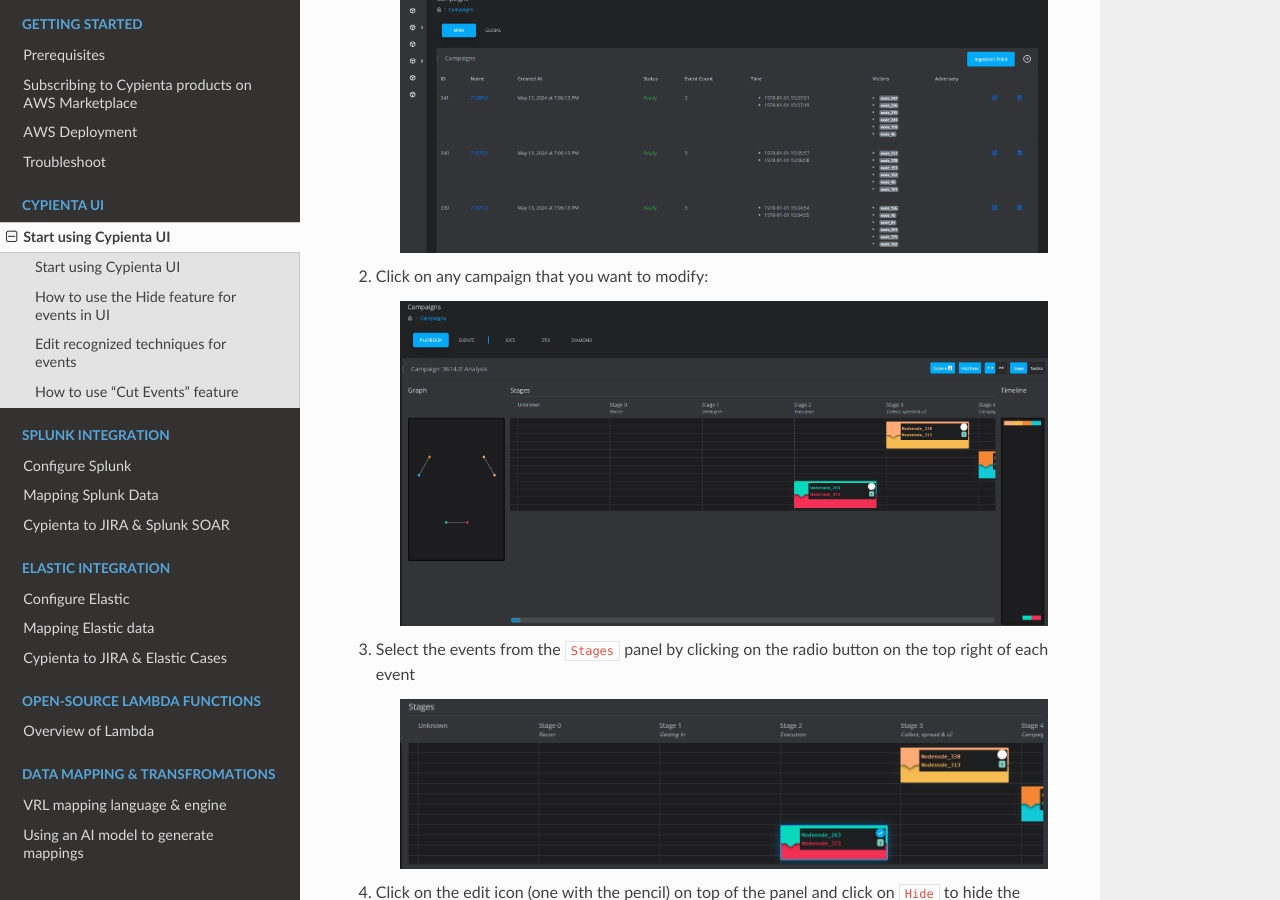
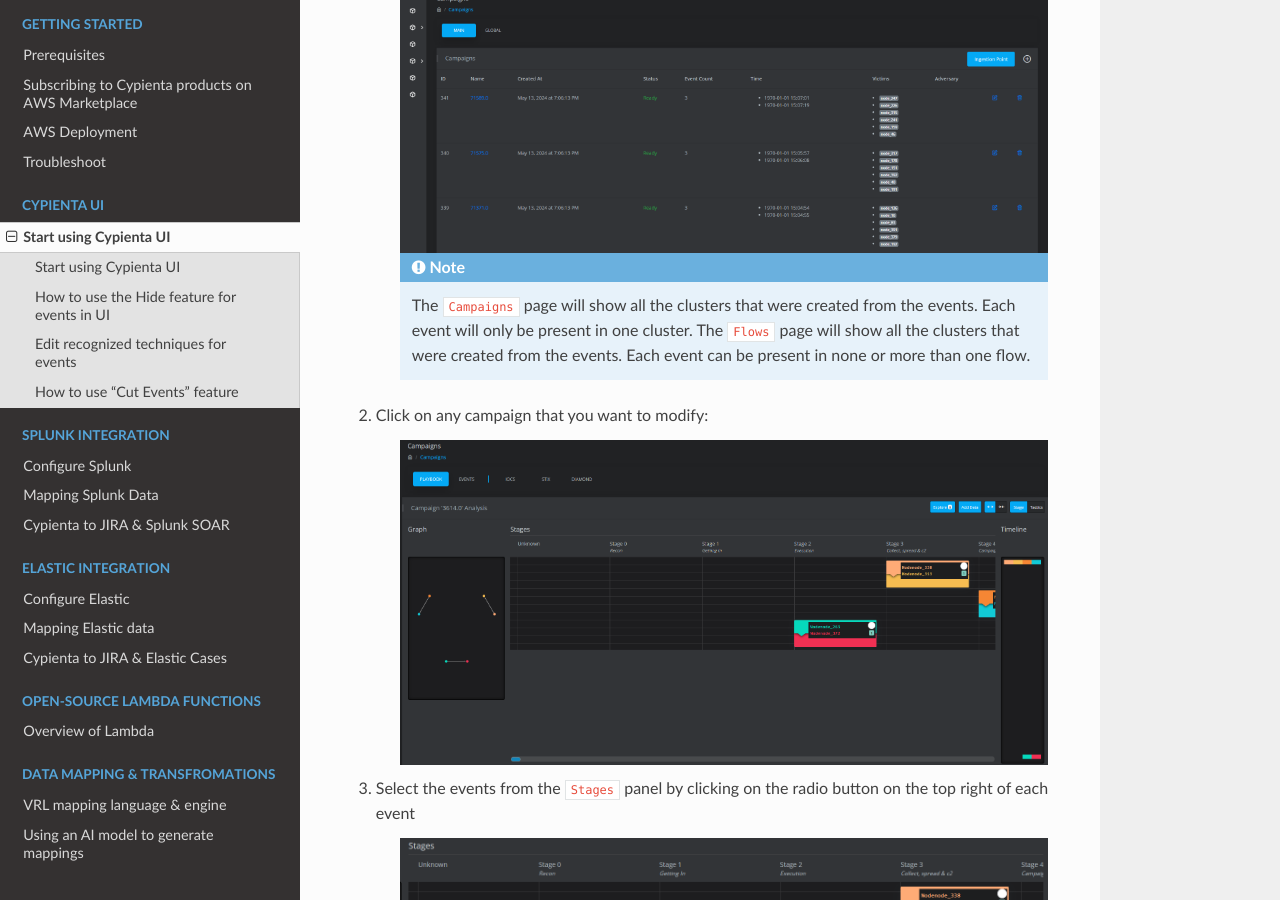
Before and after one commit to cypienta/docs, a Sphinx documentation site: the page built from docs/source/deploy_ui/start_using.rst, in a window 1280 px wide and 900 px high, scrolled down 1717 px. Built offline with Sphinx 7.4.7 and the Read the Docs theme 2.0.0, drawn with Linux system fonts in a browser that asks for light colours.

Commit message:
CD-53: update

```diff
--- a/docs/source/deploy_ui/start_using.rst
+++ b/docs/source/deploy_ui/start_using.rst
@@ -2,6 +2,7 @@
 ===============
 
 Once all your resources are deployed and the ECS app is up and in ``Running`` status. You can start using the Cypienta UI.
+
 
 Start using Cypienta UI
 -----------------------
@@ -37,6 +38,10 @@
         :alt: Campaign list
         :align: center
 
+    .. note::
+        The ``Campaigns`` page will show all the clusters that were created from the events. Each event will only be present in one cluster.
+        The ``Flows`` page will show all the clusters that were created from the events. Each event can be present in none or more than one flow.
+
 2. Click on any campaign that you want to modify:
 
     .. image:: resources/hide_open_campaign.png
@@ -65,6 +70,7 @@
         :align: center
 
    You can see the list of hidden events now has an event that was selected earlier and hide action was taken.
+
 
 Edit recognized techniques for events
 -------------------------------------
```
